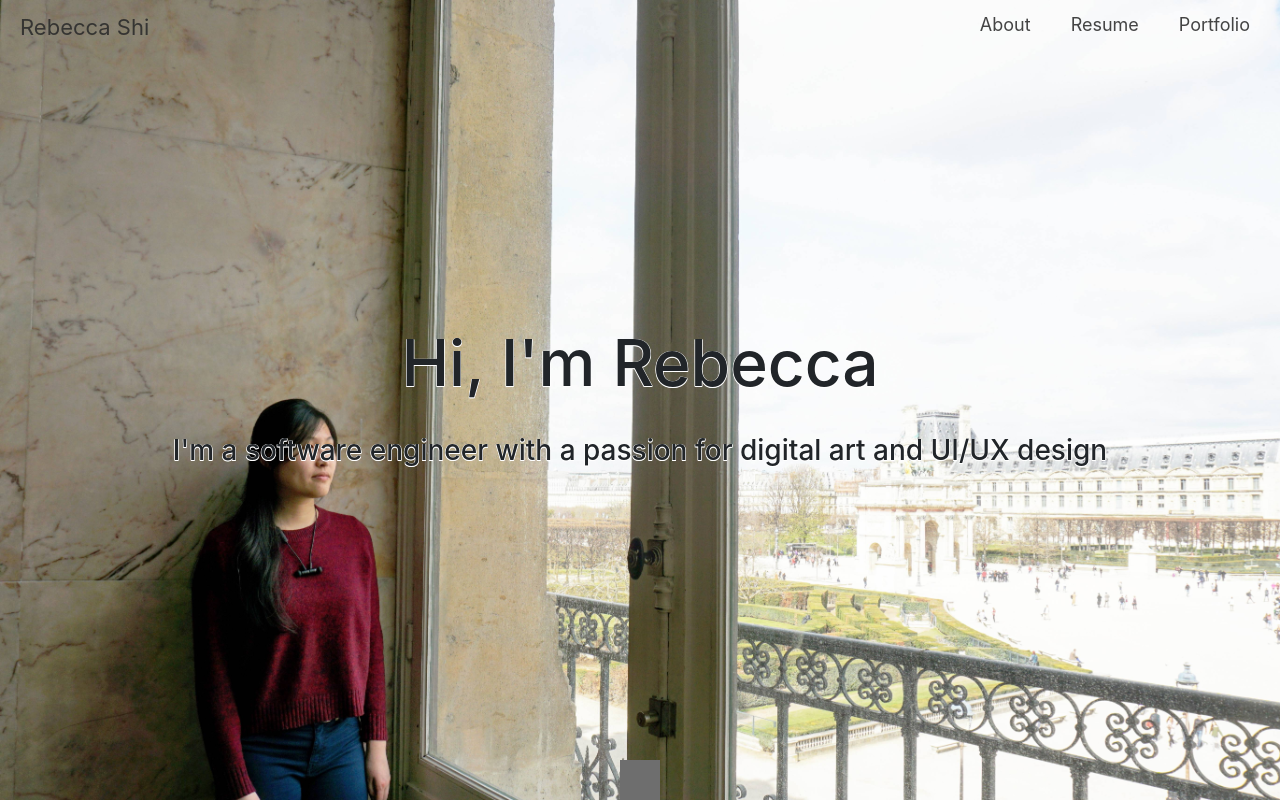
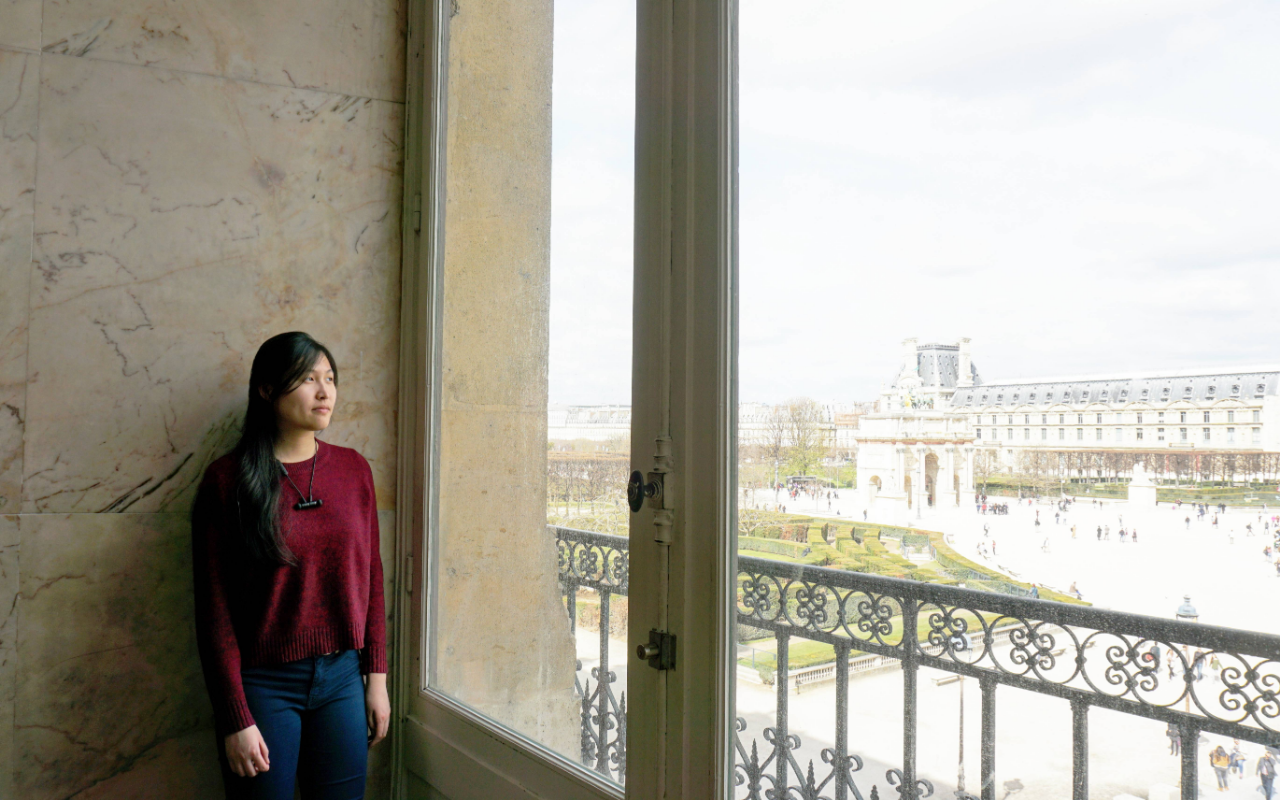
Before and after one commit to rebecca112233/rebeccashi.com, a React (Create React App) app: page / in a window 1280 px wide. Shown: the top 802 px of the page. Built offline with nearby package versions, Linux system fonts and the light colour scheme; grey boxes are pictures that could not be loaded.

Commit message:
take down page for now

```diff
--- a/src/App.js
+++ b/src/App.js
@@ -3,20 +3,20 @@ import './App.css';
 import { Route, BrowserRouter as Router, Switch } from 'react-router-dom';
 import HomePage from './pages/home/Home';
 import AboutPage from './pages/about/About';
-import ResumePage from './pages/resume/resume';
+import ResumePage from './pages/resume/Resume';
 import CustomNavbar from './components/CustomNavbar/CustomNavbar';
 
 const App = () => (
   <>
     <div className="App">
-      <CustomNavbar />
+      {/* <CustomNavbar />
       <Router>
         <Switch>
           <Route exact path="/" component={HomePage} />
           <Route path="/about" component={AboutPage} />
           <Route path="/resume" component={ResumePage} />
         </Switch>
-      </Router>
+      </Router> */}
     </div>
   </>
 )
```
